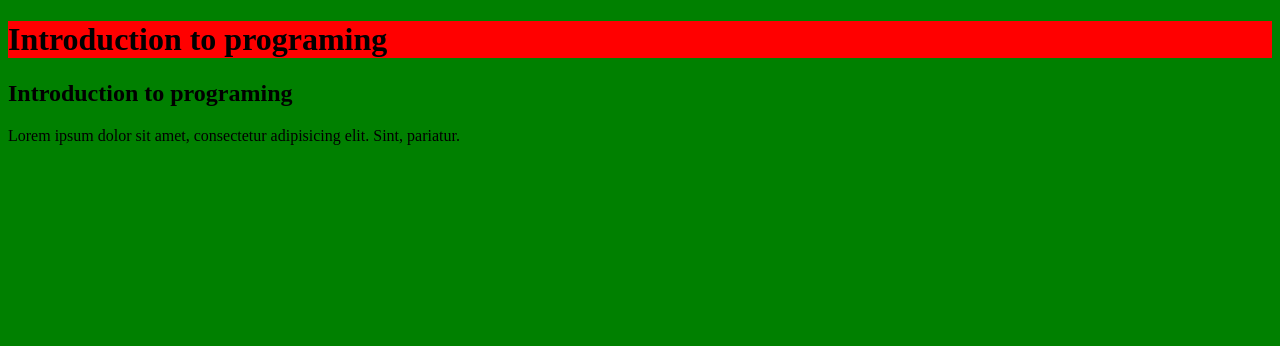
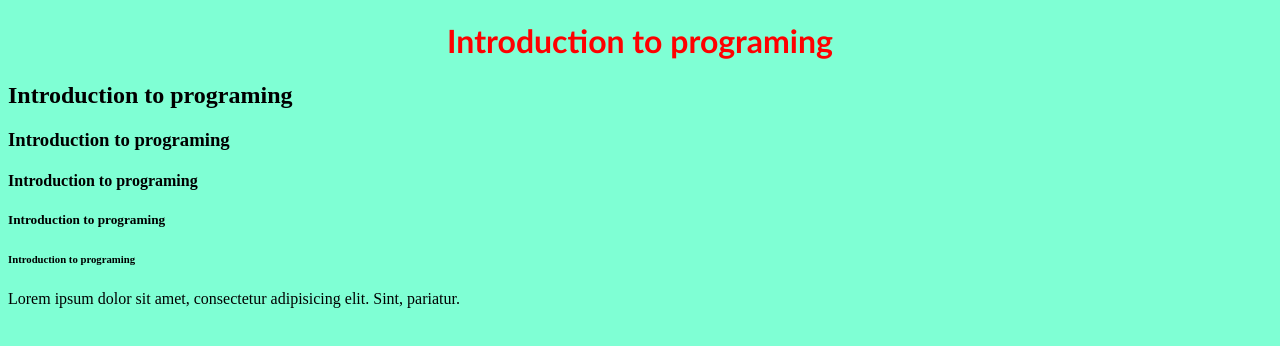
Before and after one commit to WESLEYAGINA/html, a plain HTML site: page index.html in a window 1280 px wide. Drawn offline with Linux system fonts and the light colour scheme.

Commit message:
apply external css

```diff
--- a/index.html
+++ b/index.html
@@ -3,11 +3,16 @@
 <head>
     <meta charset="UTF-8">
     <meta name="viewport" content="width=device-width, initial-scale=1.0">
+    <link rel="stylesheet" href="style.css">
     <title>Introduction to programing</title>
 </head>
-<body style="background-color: green;">
-    <h1 style="background-color: red;"> Introduction to programing</h1>
+<body>
+    <h1>Introduction to programing</h1>
     <h2>Introduction to programing</h2>
+    <h3>Introduction to programing</h3>
+    <h4>Introduction to programing</h4>
+    <h5>Introduction to programing</h5>
+    <h6>Introduction to programing</h6>
     <p>Lorem ipsum dolor sit amet, consectetur adipisicing elit. Sint, pariatur.</p>
 </body>
 </html>
--- a/style.css
+++ b/style.css
@@ -0,0 +1,8 @@
+body{
+    background-color: aquamarine;
+}
+h1{
+    color: red;
+    text-align: center;
+    font-family: 'Gill Sans', 'Gill Sans MT', Calibri, 'Trebuchet MS', sans-serif;
+}
```
